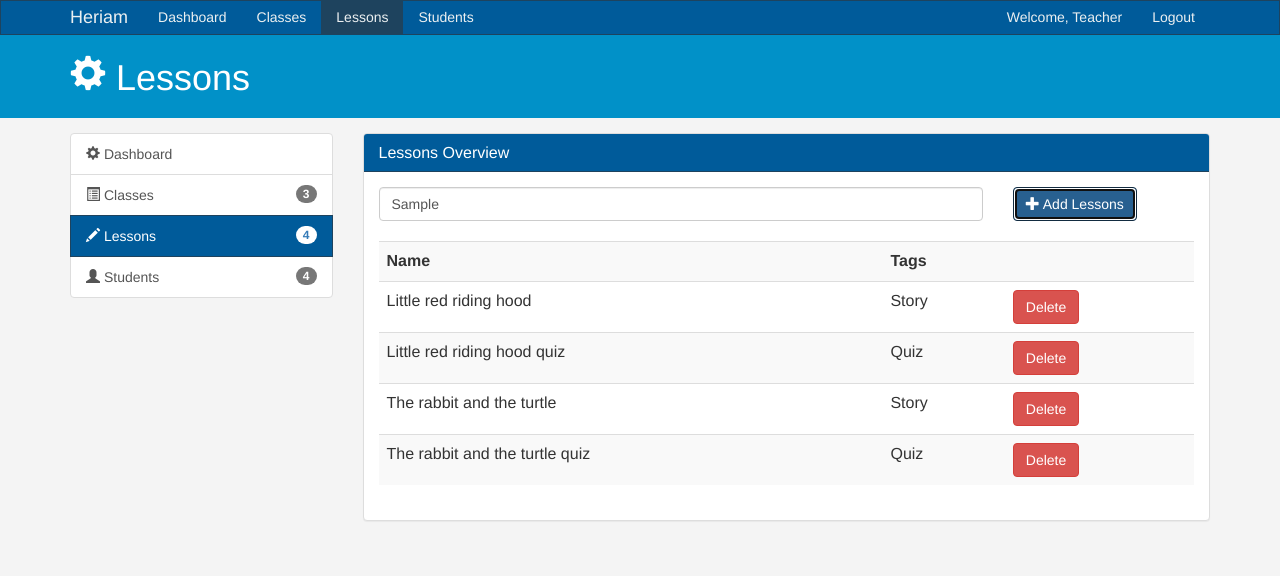
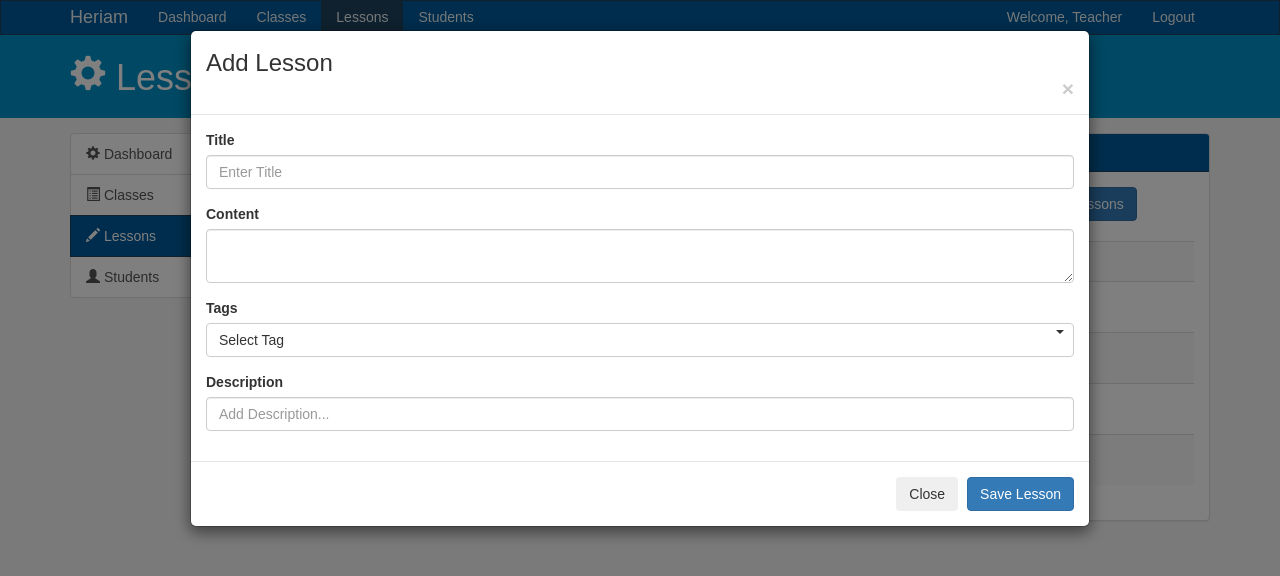
Before and after one commit to Damiel31/Heriam, a plain HTML site: page lessons.html in a window 1280 px wide. Both pictures are taken after typing "Sample" into the empty fields and a click on the button "Add Lessons". Drawn offline with nearby package versions, Linux system fonts and the light colour scheme; a script that the page names is missing.

Commit message:
added modal for addLessons

```diff
--- a/css/style.css
+++ b/css/style.css
@@ -1,4 +1,5 @@
 body{
+  font-family: Arial, Helvetica, sans-serif;
   background:#f4f4f4;
 }
 
--- /dev/null
+++ b/js/main.js
@@ -0,0 +1,6 @@
+$(document).ready(function() {
+    $(".dropdown-menu li a").click(function(){
+        $(this).parents(".dropdown").find('.btn').html($(this).text() + ' <span class="caret" style="position: absolute; right: 10px;"></span>');
+        $(this).parents(".dropdown").find('.btn').val($(this).data('value'));
+      });
+});
--- a/lessons.html
+++ b/lessons.html
@@ -73,7 +73,7 @@
                         <input class="form-control" type="text" placeholder="Filter Lessons...">
                       </div>
                       <div class="col-md-3">
-                        <button type="button" class="btn btn-primary"><span class="glyphicon glyphicon-plus"></span> Add Lessons</button>
+                        <button type="button" class="btn btn-primary" data-target="#addLessons" data-toggle="modal"><span class="glyphicon glyphicon-plus"></span> Add Lessons</button>
                       </div>
                 </div>
                 <br>
@@ -85,7 +85,7 @@
                       </tr>
                       <tr>
                         <td>Little red riding hood</td>
-                        <td>Story</td>
+                        <td>Lecture</td>
                         <td><a class="btn btn-danger" href="#">Delete</a></td>
                       </tr>
                       <tr>
@@ -95,7 +95,7 @@
                       </tr>
                       <tr>
                        <td>The rabbit and the turtle</td>
-                        <td>Story</td>
+                        <td>Lecture</td>
                         <td><a class="btn btn-danger" href="#">Delete</a></td>
                       </tr>
                       <tr>
@@ -111,10 +111,59 @@
         </div>
       </div>
     </section>
+
+    <!--Modal Add Lessons-->
+    <div class="modal fade" id="addLessons" tabindex="-1" role="dialog">
+      <div class="modal-dialog modal-lg" role="document">
+        <div class="modal-content">
+          <div class="modal-header">
+            <h3 class="modal-title" id="modaltitle">Add Lesson</h3>
+            <button type="button" class="close" data-dismiss="modal" aria-label="Close">
+              <span aria-hidden="true">&times;</span>
+            </button>
+          </div>
+          <div class="modal-body">
+            <form>
+              <div class="form-group">
+                <label>Title</label>
+                <input type="text" class="form-control" placeholder="Enter Title" value="">
+              </div>
+              <div class="form-group">
+                <label>Content</label>
+                <textarea name="editor1" class="form-control" placeholder="Enter Content">
+                </textarea>
+              </div>
+              <div class="form-group">
+                <label>Tags</label>
+                <div class="dropdown">
+                  <button class="btn btn-default dropdown-toggle" style="width: 100%; text-align: start;" type="button" data-toggle="dropdown" aria-haspopup="true" aria-expanded="true">
+                    Select Tag
+                    <span class="caret" style="position: absolute; right: 10px;"></span>
+                  </button>
+                  <ul class="dropdown-menu" aria-labelledby="dropdownMenu1" style="width: 100%;">
+                    <li><a href="#" data-value="Lecture">Lecture</a></li>
+                    <li><a href="#" data-value="Quiz">Quiz</a></li>
+                  </ul>
+                </div>
+              </div>
+              <div class="form-group">
+                <label>Description</label>
+                <input type="text" class="form-control" placeholder="Add Description..." value="">
+              </div>
+            </form>
+          </div>
+          <div class="modal-footer">
+            <button type="button" class="btn btn-secondary" data-dismiss="modal">Close</button>
+            <button type="button" class="btn btn-primary">Save Lesson</button>
+          </div>
+        </div>
+      </div>
+    </div>
      <script>
      CKEDITOR.replace( 'editor1' );
     </script>
     <script src="https://ajax.googleapis.com/ajax/libs/jquery/1.12.4/jquery.min.js"></script>
+    <script src="js/main.js"></script>
     <script src="js/bootstrap.min.js"></script>
 </body>
 </html>
```
